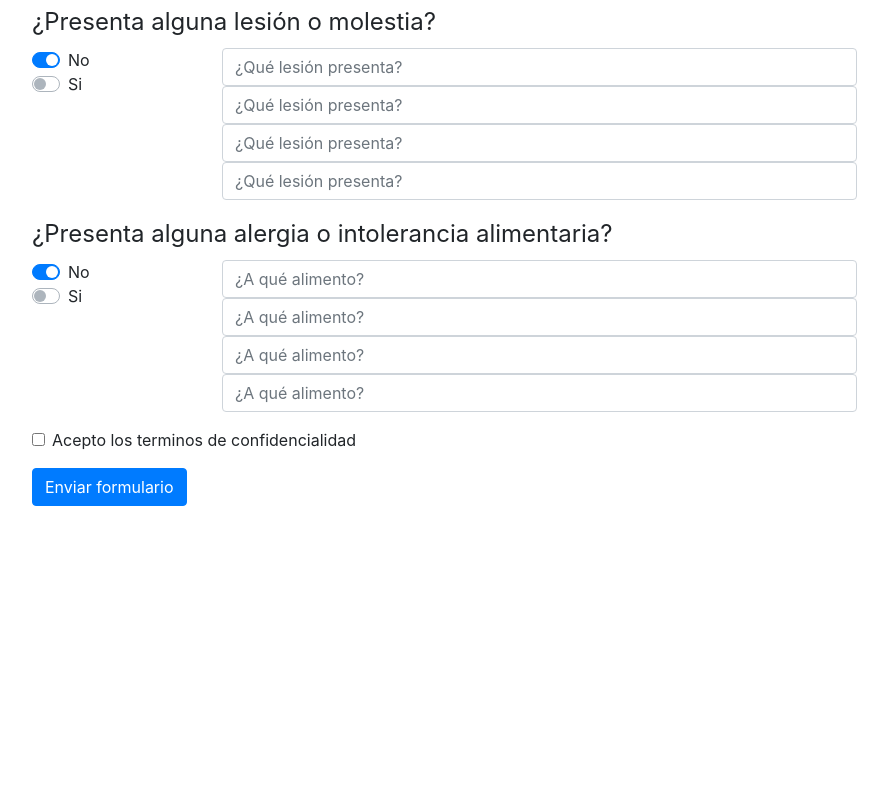
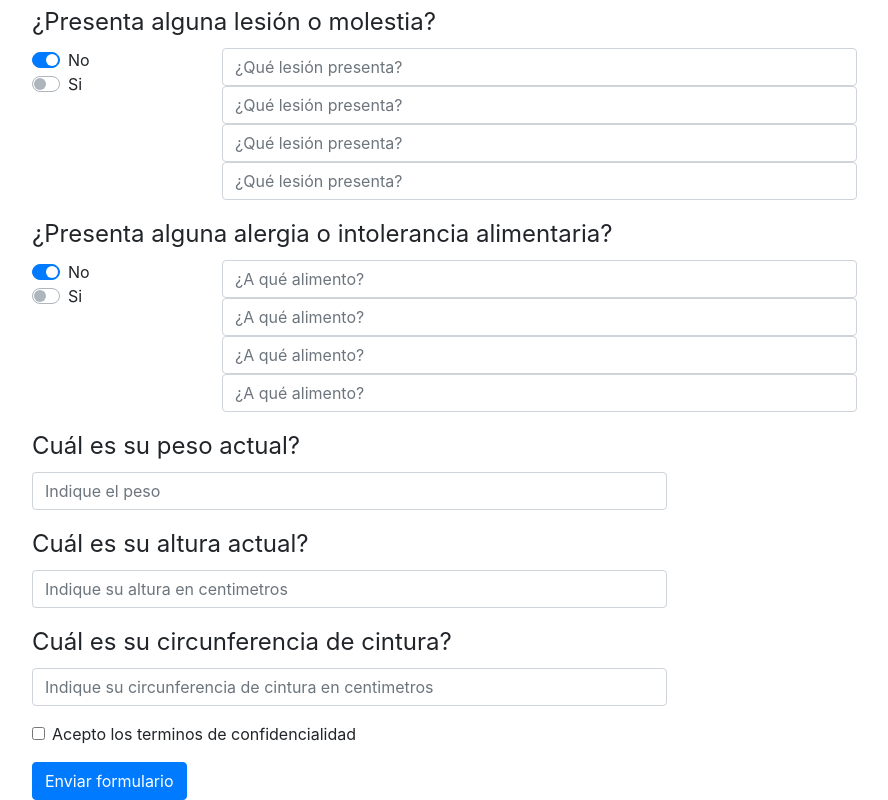
Before and after one commit to javieraizq88/proyecto-final-models.py, a plain HTML site: page clientes/index.html in a window 1280 px wide. Shown: the part 3233-4033 px from the top of the page, without its empty margins (53-941 px from the left). Before the commit the page ends 3739 px from the top, so only its background shows below. Drawn offline with nearby package versions, Linux system fonts and the light colour scheme.

Commit message:
formulario usuario completo

```diff
--- a/clientes/index.html
+++ b/clientes/index.html
@@ -572,6 +572,32 @@
                 </div>
             </fieldset>
 
+            <fieldset class="form-group" name="peso">
+                <legend class="col-form pt-0">Cuál es su peso actual?</legend>
+                <div class="row justify-center">
+                    <div class="col-sm-7">
+                        <input type="text" class="form-control" id="peso" placeholder="Indique el peso">
+                    </div>
+                </div>
+            </fieldset>
+
+            <fieldset class="form-group" name="talla">
+                <legend class="col-form pt-0">Cuál es su altura actual?</legend>
+                <div class="row justify-center">
+                    <div class="col-sm-7">
+                        <input type="text" class="form-control" id="talla" placeholder="Indique su altura en centimetros">
+                    </div>
+                </div>
+            </fieldset>
+
+            <fieldset class="form-group" name="ccintura">
+                <legend class="col-form pt-0">Cuál es su circunferencia de cintura?</legend>
+                <div class="row justify-center">
+                    <div class="col-sm-7">
+                        <input type="text" class="form-control" id="ccintura" placeholder="Indique su circunferencia de cintura en centimetros">
+                    </div>
+                </div>
+            </fieldset>
 
             <div class="form-group">
                 <div class="form-check">
```
Also changed, not shown: 1 other file.
